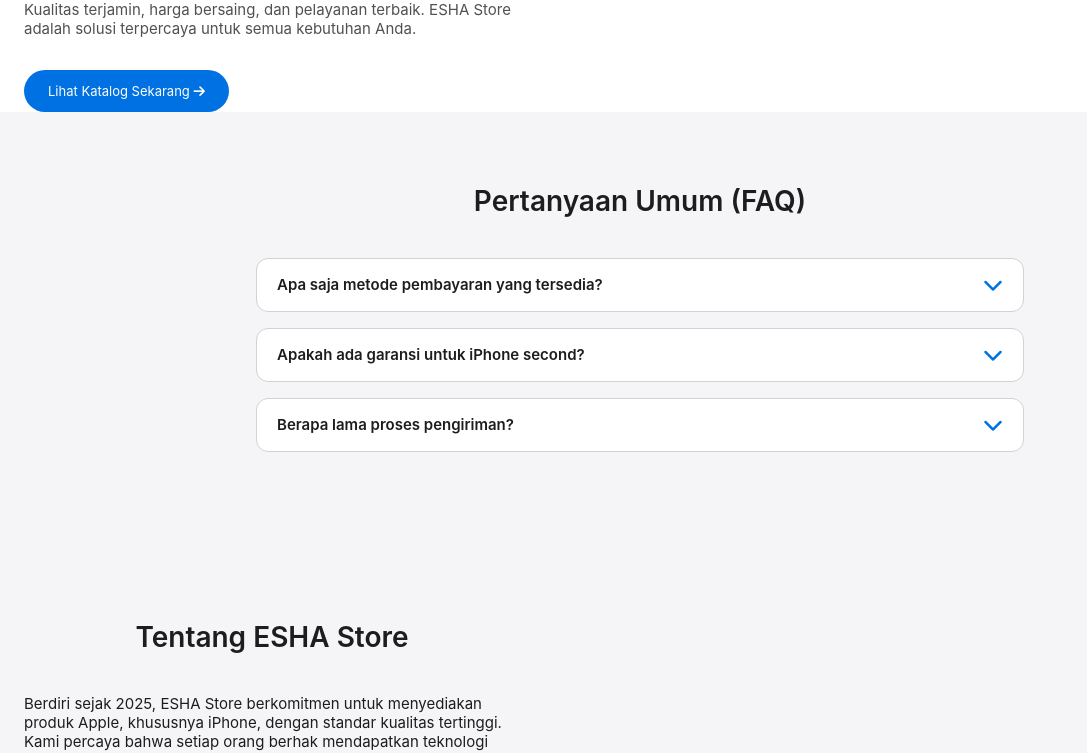
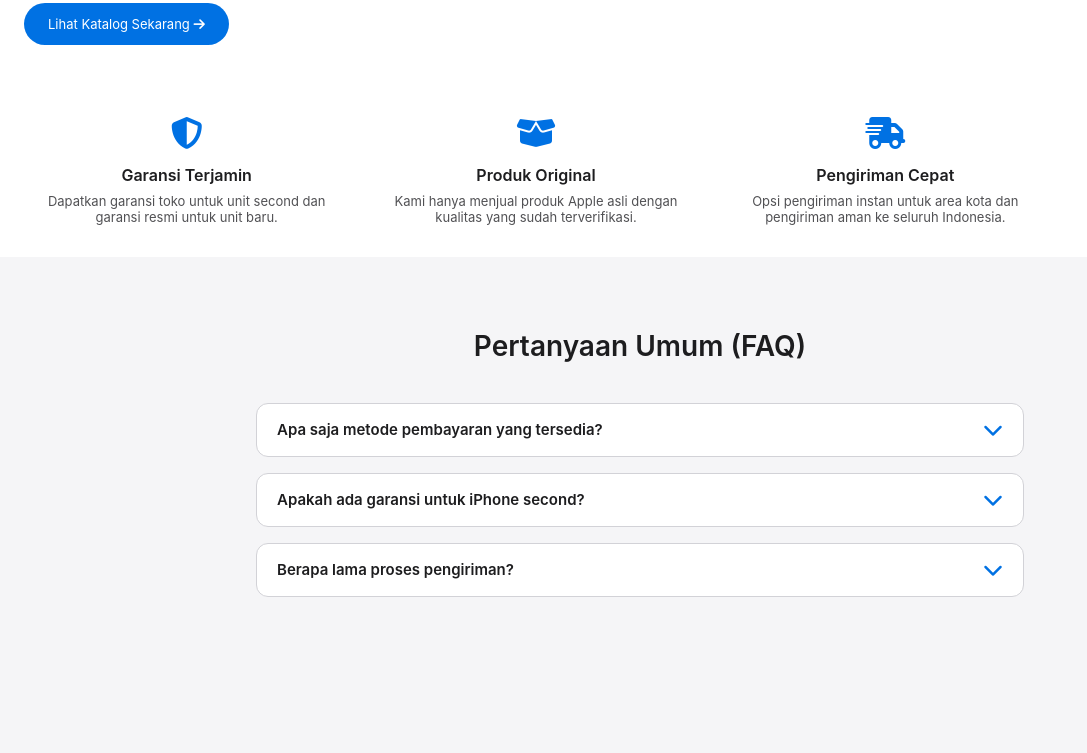
Before and after one commit to esha-store/esha.github.io, a plain HTML site: page index.html in a window 1280 px wide. Shown: the part 264-1017 px from the top of the page, without its empty margins (0-1087 px from the left). Drawn offline with Linux system fonts and the light colour scheme.

Commit message:
initial commit

```diff
--- a/esha.css
+++ b/esha.css
@@ -27,6 +27,8 @@
 }
 * { box-sizing: border-box; padding: 0; margin: 0; }
 html { scroll-behavior: smooth; }
+.fade-in {opacity: 0; transform: translateY(20px); transition: opacity 0.6s ease-out, transform 0.6s ease-out;}
+.fade-in.visible {opacity: 1; transform: translateY(0);}
 body {
     font-family: var(--body-font);
     font-size: var(--normal-font-size);
@@ -81,6 +83,13 @@
 .hero__data, .about__data { text-align: center; }
 .hero__title { font-size: var(--biggest-font-size); line-height: 1.2; margin-bottom: 1rem; }
 .hero__description { margin-bottom: 2rem; color: var(--text-gray); }
+.excellence__container {
+    gap: 2.5rem 1.5rem;
+}
+.excellence__item {text-align: center;}
+.excellence__icon {font-size: 2rem; color: var(--accent-blue); margin-bottom: 1rem;}
+.excellence__title {font-size: var(--h3-font-size); margin-bottom: .5rem;}
+.excellence__description {font-size: var(--small-font-size); color: var(--text-gray); padding: 0 1rem;}
 .faq {
     background-color: var(--bg-light-gray);
 }
@@ -167,8 +176,10 @@
     .nav__list { flex-direction: row; column-gap: 3rem; }
     .nav__menu { width: auto; }
     .nav__link { color: var(--text-black); }
-    .hero__container, .about__container { grid-template-columns: repeat(2, 1fr); padding-top: 4rem; }
+    .hero__container, .about__container { grid-template-columns:1fr; padding-top: 4rem; }
     .hero__data, .about__data { text-align: left; }
+    .excellence__container {grid-template-columns: repeat(3, 1fr);}
+    .excellence__description {padding: 0;}
     .catalog__container { grid-template-columns: repeat(3, 1fr); }
     .product-detail__container {grid-template-columns: 1fr 1fr;}
     .footer__container { grid-template-columns: repeat(4, 1fr); }
--- a/esha.js
+++ b/esha.js
@@ -19,3 +19,15 @@
         button.addEventListener('mouseleave', removePressedClass);
     });
 })();
+const scrollReveal = () => {
+    const sections = document.querySelectorAll('.section');
+    const options = {threshold: 0.1};
+    const observer = new IntersectionObserver((entries, observer) => {
+        entries.forEach(entry => {if (entry.isIntersecting) {entry.target.classList.add('visible');}});
+    }, options);
+    sections.forEach(section => {
+        section.classList.add('fade-in');
+        observer.observe(section);
+    });
+}
+scrollReveal();
--- a/index.html
+++ b/index.html
@@ -38,6 +38,25 @@
                 </div>
             </div>
         </section>
+        <section class="excellence section">
+    <div class="excellence__container container grid">
+        <div class="excellence__item">
+            <i class="fa-solid fa-shield-halved excellence__icon"></i>
+            <h3 class="excellence__title">Garansi Terjamin</h3>
+            <p class="excellence__description">Dapatkan garansi toko untuk unit second dan garansi resmi untuk unit baru.</p>
+        </div>
+        <div class="excellence__item">
+            <i class="fa-solid fa-box-open excellence__icon"></i>
+            <h3 class="excellence__title">Produk Original</h3>
+            <p class="excellence__description">Kami hanya menjual produk Apple asli dengan kualitas yang sudah terverifikasi.</p>
+        </div>
+        <div class="excellence__item">
+            <i class="fa-solid fa-truck-fast excellence__icon"></i>
+            <h3 class="excellence__title">Pengiriman Cepat</h3>
+            <p class="excellence__description">Opsi pengiriman instan untuk area kota dan pengiriman aman ke seluruh Indonesia.</p>
+        </div>
+    </div>
+</section>
         <section class="faq section" id="faq">
             <h2 class="section__title">Pertanyaan Umum (FAQ)</h2>
             <div class="faq__container container grid">
@@ -47,7 +66,7 @@
                         <i class="fa-solid fa-chevron-down faq__icon"></i>
                     </summary>
                     <div class="faq__content">
-                        <p>Kami menerima berbagai metode pembayaran, termasuk transfer bank (BCA, BSI, Bank Aceh) dan dompet digital seperti GoPay, OVO, dan DANA melalui gateway pembayaran yang aman.</p>
+                        <p>Kami menerima berbagai metode pembayaran, termasuk transfer bank (BSI, Bank Aceh) dan dompet digital seperti GoPay, OVO, dan DANA melalui gateway pembayaran yang aman.</p>
                     </div>
                 </details>
                 <details class="faq__item">
```
